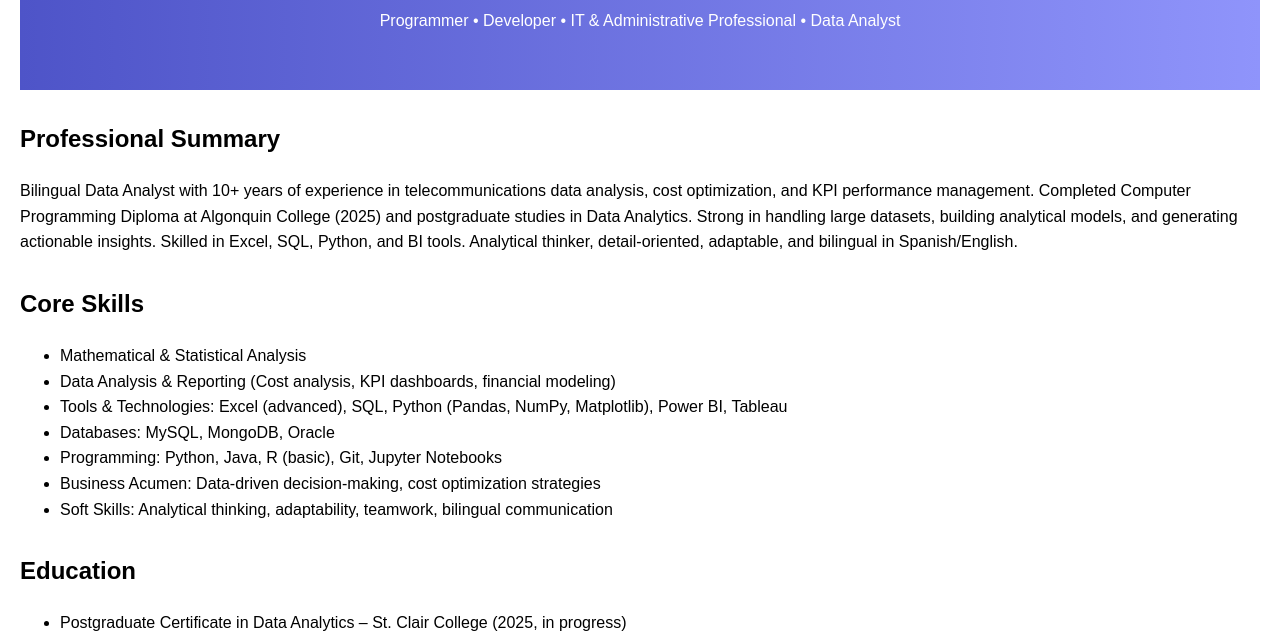
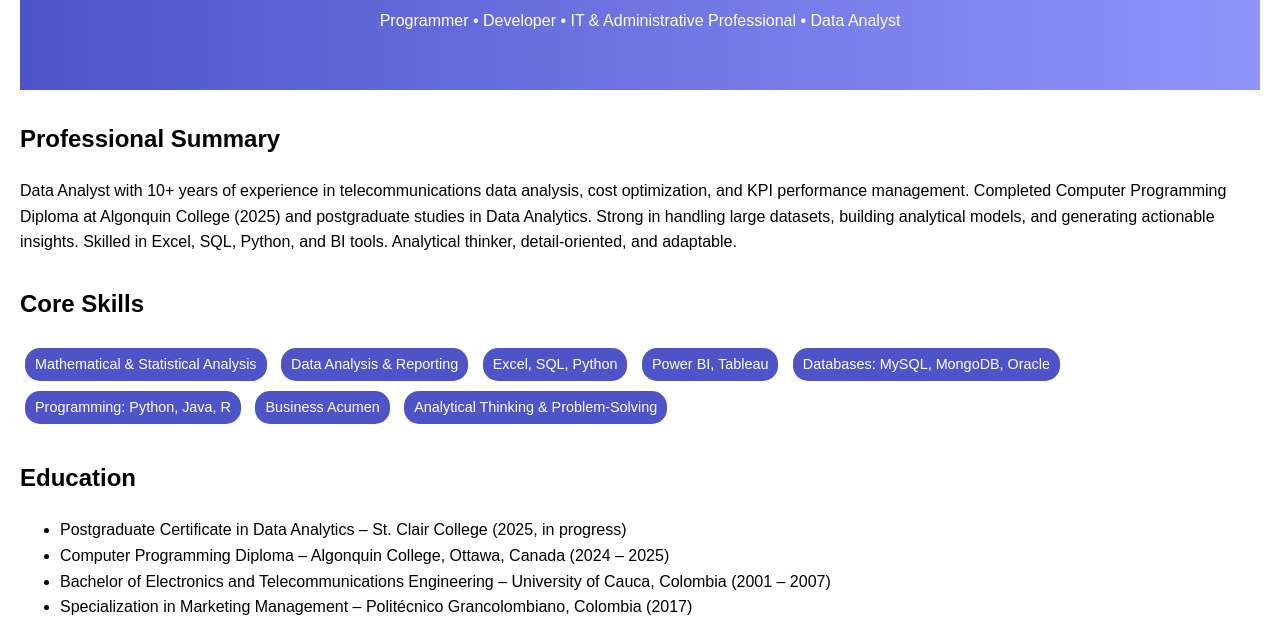
Before and after one commit to dipaogasca2025/my-github-website, a plain HTML site: page index.html in a window 1280 px wide. Shown: the part 126-767 px from the top of the page. Drawn offline with Linux system fonts and the light colour scheme.

Commit message:
Update index.html

```diff
--- a/index.html
+++ b/index.html
@@ -18,25 +18,26 @@
   <section>
     <h2>Professional Summary</h2>
     <p>
-      Bilingual Data Analyst with 10+ years of experience in telecommunications data analysis, cost optimization, and KPI performance management.
+      Data Analyst with 10+ years of experience in telecommunications data analysis, cost optimization, and KPI performance management.
       Completed Computer Programming Diploma at Algonquin College (2025) and postgraduate studies in Data Analytics.
       Strong in handling large datasets, building analytical models, and generating actionable insights. Skilled in Excel, SQL, Python, and BI tools.
-      Analytical thinker, detail-oriented, adaptable, and bilingual in Spanish/English.
+      Analytical thinker, detail-oriented, and adaptable.
     </p>
   </section>
 
   <!-- Core Skills -->
   <section>
     <h2>Core Skills</h2>
-    <ul>
-      <li>Mathematical & Statistical Analysis</li>
-      <li>Data Analysis & Reporting (Cost analysis, KPI dashboards, financial modeling)</li>
-      <li>Tools & Technologies: Excel (advanced), SQL, Python (Pandas, NumPy, Matplotlib), Power BI, Tableau</li>
-      <li>Databases: MySQL, MongoDB, Oracle</li>
-      <li>Programming: Python, Java, R (basic), Git, Jupyter Notebooks</li>
-      <li>Business Acumen: Data-driven decision-making, cost optimization strategies</li>
-      <li>Soft Skills: Analytical thinking, adaptability, teamwork, bilingual communication</li>
-    </ul>
+    <div class="skills">
+      <span>Mathematical & Statistical Analysis</span>
+      <span>Data Analysis & Reporting</span>
+      <span>Excel, SQL, Python</span>
+      <span>Power BI, Tableau</span>
+      <span>Databases: MySQL, MongoDB, Oracle</span>
+      <span>Programming: Python, Java, R</span>
+      <span>Business Acumen</span>
+      <span>Analytical Thinking & Problem-Solving</span>
+    </div>
   </section>
 
   <!-- Education -->
@@ -50,7 +51,7 @@
     </ul>
   </section>
 
-  <!-- Experience -->
+  <!-- Professional Experience -->
   <section>
     <h2>Professional Experience</h2>
     <div class="accordion">
@@ -93,7 +94,7 @@
     </div>
   </section>
 
-  <!-- Projects -->
+  <!-- Projects & Portfolio -->
   <section>
     <h2>Projects & Portfolio</h2>
     <div class="accordion">
@@ -141,9 +142,21 @@
   <!-- Contact -->
   <section>
     <h2>Contact</h2>
-    <p>📧 <a href="mailto:dipaogasca1@gmail.com">dipaogasca1@gmail.com</a> | 📱 226-346-8617</p>
+    <p>📧 <a href="mailto:dipaogasca1@gmail.com" class="btn">dipaogasca1@gmail.com</a> | 📱 226-346-8617</p>
+    <p>🌐 <a href="https://github.com/dipagasca1" class="btn" target="_blank">GitHub</a></p>
   </section>
 
-  <script src="js/script.js"></script>
+  <script>
+    // Accordion functionality
+    const accordions = document.querySelectorAll('.accordion-btn');
+    accordions.forEach(btn => {
+      btn.addEventListener('click', () => {
+        btn.classList.toggle('active');
+        const panel = btn.nextElementSibling;
+        panel.style.display = (panel.style.display === 'block') ? 'none' : 'block';
+      });
+    });
+  </script>
+
 </body>
 </html>
```
